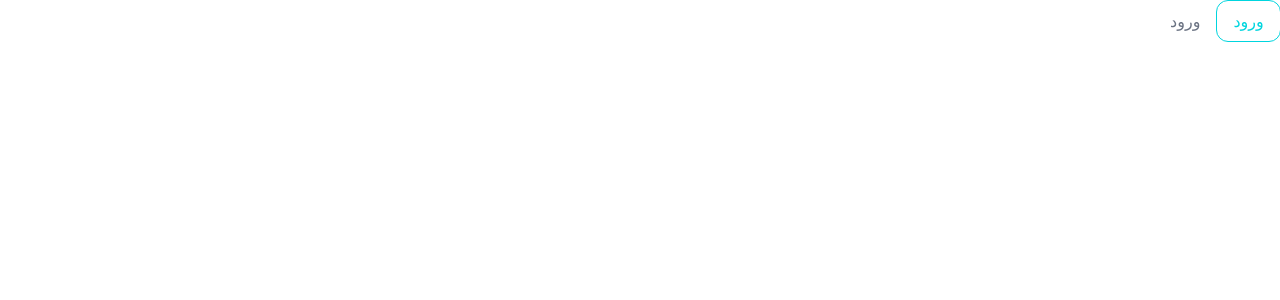
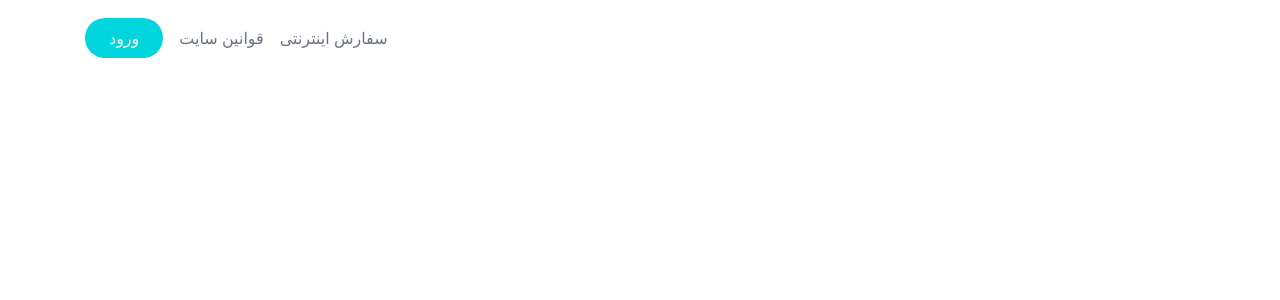
Before and after one commit to mobinarzv0203/Gelato_house, a React (Vite) app: page / in a window 1280 px wide. Shown: the top 300 px of the page. Built offline with nearby package versions, Linux system fonts and the light colour scheme.

Commit message:
Header Completed

```diff
--- a/src/components/base/button/index.tsx
+++ b/src/components/base/button/index.tsx
@@ -8,28 +8,39 @@ type ButtonProps = {
   size?: "small" | "medium" | "large";
 } & React.ButtonHTMLAttributes<HTMLButtonElement>;
 
-const buttonBaseStyle = "rounded-xl";
+const buttonBaseStyle = "rounded-full outline-none";
 
 const variants = {
   contained: {
     primary: "bg-primary-500 text-white",
-    secondary: "bg-secondary-500 text-white"
+    secondary: "bg-secondary-500 text-white",
+    sizes: {
+      small: "px-5 py-1 text-sm",
+      medium: "px-6 py-2 text-base",
+      large: "px-7 py-3 text-lg"
+    }
   },
   outlined: {
     primary: "text-primary-500 border border-primary-500",
-    secondary: "text-secondary-500 border border-secondary-500"
+    secondary: "text-secondary-500 border border-secondary-500",
+    sizes: {
+      small: "px-4 py-1 text-sm",
+      medium: "px-6 py-2 text-base",
+      large: "px-8 py-3 text-lg"
+    }
   },
   text: {
     primary: "text-gray-500",
-    secondary: "text-gray-500"
+    secondary: "text-gray-500",
+    sizes: {
+      small: "p-1 text-sm",
+      medium: "p-2 text-base",
+      large: "p-3 text-lg"
+    }
   }
 }
 
-const sizes = {
-  small: "px-2 py-1 text-sm",
-  medium: "px-4 py-2 text-base",
-  large: "px-6 py-3 text-lg"
-}
+
 export const Button: React.FC<ButtonProps> = ({
   variant = "contained",
   children,
@@ -42,7 +53,7 @@ export const Button: React.FC<ButtonProps> = ({
           className={clx(
             buttonBaseStyle,
             variants[variant][color],
-            sizes[size])}
+            variants[variant]["sizes"][size])}
           {...props}
         >
           {children}
--- /dev/null
+++ b/src/components/base/contaier/index.tsx
@@ -0,0 +1,10 @@
+import type { JSX, PropsWithChildren } from 'react'
+
+
+const Container:React.FC<PropsWithChildren> = ({children}): JSX.Element => {
+  return <div className="max-w-7xl mx-auto">{children}</div>
+}
+
+
+
+export default Container;
--- /dev/null
+++ b/src/components/base/logo/index.tsx
@@ -0,0 +1,18 @@
+import type { JSX } from 'react'
+
+type LogoProps = {
+    size?: "small" | "medium" | "large";
+};
+
+const sizes = {
+    small: {width:60, height:60},
+    medium: {width:120, height:120},
+    large: {width:180, height:180}
+};
+
+const Logo: React.FC<LogoProps> = ({size = "small"}): JSX.Element => {
+  return <img src='/assets/images/logo.png' width={sizes[size].width} height={sizes[size].height}/>
+}
+
+
+export default Logo
--- a/src/components/layout/Header.tsx
+++ b/src/components/layout/Header.tsx
@@ -1,24 +1,25 @@
 import { Button } from "../base/button";
+import Logo from "../base/logo";
+import Container from "../base/contaier";
 
 export const Header: React.FC = () => {
   return (
     <header>
+      <Container>
+        <div className="flex justify-between items-center py-2">
+          <div>
+            <Logo/>
+          </div>
+          <div className="[&>Button]:mr-2 flex items-center">
+            <div className="hidden md:flex">
               <Button
-        variant="contained"
+              variant="text"
               color="secondary"
               onClick={() => {
                 console.log("Hi There!");
               }}
             >
-        ورود
-      </Button>
-      <Button
-        variant="outlined"
-        onClick={() => {
-          console.log("Hi There!");
-        }}
-      >
-        ورود
+              سفارش اینترنتی
             </Button>
             <Button
               variant="text"
@@ -26,8 +27,21 @@ export const Header: React.FC = () => {
                 console.log("Hi There!");
               }}
             >
+              قوانین سایت
+            </Button>
+            </div>
+            <Button
+              variant="contained"
+              onClick={() => {
+                console.log("Hi There!");
+              }}
+            >
               ورود
             </Button>
+          </div>
+        </div>
+      </Container>
+
     </header>
   );
 };
--- a/src/components/layout/index.tsx
+++ b/src/components/layout/index.tsx
@@ -1,12 +1,12 @@
-import { Footer } from "./Footer";
+// import { Footer } from "./Footer";
 import { Header } from "./Header";
 
-export const Layout: React.FC<React.PropsWithChildren> = ({ children }) => {
+export const Layout: React.FC<React.PropsWithChildren> = () => {
   return (
     <>
       <Header />
-      <main>{children}</main>
-      <Footer />
+      {/* <main>{children}</main>
+      <Footer /> */}
     </>
   );
 };
```
Also changed, not shown: public/assets/images/logo.png (added). Lines whose indentation alone changed are shown as unchanged.
